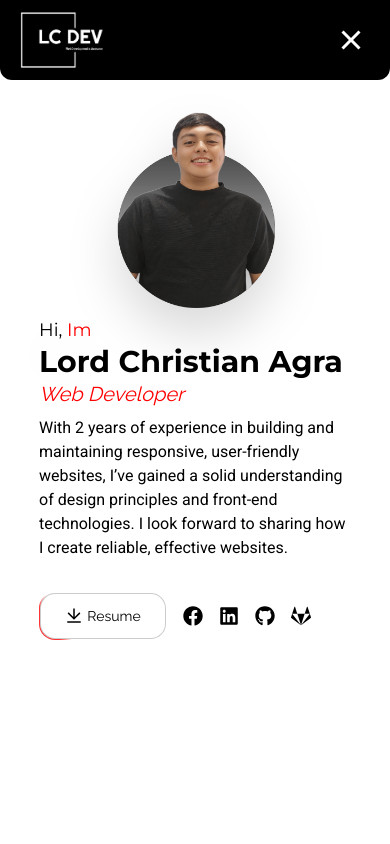
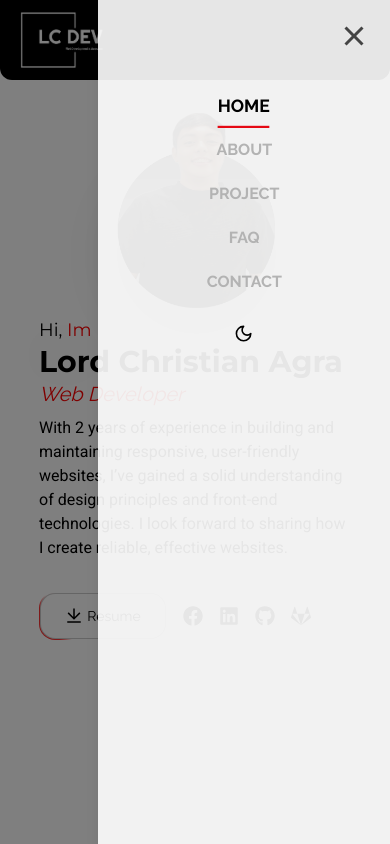
Before and after one commit to LC-Dev-23/lc-dev-portfolio, a Next.js app: page / in a window 390 px wide. Both pictures are taken after a click on the button 350 px from the left and 40 px from the top of the page. Shown: the top 844 px of the page. Built offline with nearby package versions, Linux system fonts and the light colour scheme.

Commit message:
feat: responsive sidebar on mobile view

```diff
--- a/components/Header/Navbar.tsx
+++ b/components/Header/Navbar.tsx
@@ -1,21 +1,22 @@
 "use client"
-import { useState } from 'react'
 import Link from 'next/link';
 import Image from 'next/image'
 import { ModeToggle } from '../ModeToggle'
-import { RiCloseLine, RiMenu2Line } from 'react-icons/ri';
 import { usePathname } from 'next/navigation';
 import { Button } from '../ui/button';
+import Sidebar from './Sidebar';
 
-interface Link {
+
+
+export interface NavLinkType {
     href: string;
     text: string;
-    className?: string; // Optional
+    className?: string;
 }
 
 const Navbar = () => {
 
-    const links: Link[] = [
+    const links: NavLinkType[] =  [
         { href: '/', text: 'HOME' },
         { href: '/about', text: 'ABOUT' },
         { href: '/project', text: 'PROJECT' },
@@ -24,12 +25,6 @@ const Navbar = () => {
     ];
 
     const pathname = usePathname();
-
-    const [isOpen, setIsOpen] = useState(false);
-
-    const toggleMenu = () => {
-        setIsOpen(!isOpen);
-    };
 
     return (
         <nav className="flex justify-between items-center min-h-20 text-sm">
@@ -44,19 +39,19 @@ const Navbar = () => {
                 />
             </Link>
             <ul className={`text-accentSoftGray font-semibold gap-10 items-center hidden lg:flex`}>
-                {links.map(({ href, text, className }: Link) => (
+                {links.map(({ href, text, className }) => (
                     <li key={href} className={`${pathname === href ? 'dark:text-primaryBlack text-primaryWhite font-bold scale-110 relative after:absolute after:block after:w-full after:h-0.5 after:bg-primaryRed after:bottom-[-.5rem] after:left-0 after:transition-transform after:duration-300 hover:after:transform hover:after:scale-x-100' : 'hover:text-accentBrightRed hover:scale-110'} ${className}`}>
                         <Link href={href} >
                             {text}
                         </Link>
                     </li>
                 ))}
-                <li><ModeToggle /></li>
+                <li><ModeToggle style={"dark:text-black text-white"} /></li>
             </ul>
             <Link className='hidden lg:block' href={"/contact"}>
                 <Button className={`font-semibold font-display rounded-none border-[3px] hover:border-accentRed hover:bg-inherit px-5 py-2 shadow-2xl border-primaryWhite dark:border-primaryBlack ${"/contact" === pathname ? "text-primaryWhite border-primaryRed dark:border-primaryRed" : "dark:text-accentSoftGray text-accentSoftGray hover:text-accentBrightRed dark:hover:text-accentBrightRed"}`}>CONTACT</Button>
             </Link>
-            <Button onClick={toggleMenu} variant="link" size={'icon'} className='h-10 w-10 lg:hidden dark:text-primaryBlack text-primaryWhite text-4xl bg-transparent'>{isOpen ? <RiCloseLine /> : <RiMenu2Line />}</Button>
+            <Sidebar navLinks={links} />
         </nav>
     )
 }
--- /dev/null
+++ b/components/Header/Sidebar.tsx
@@ -0,0 +1,45 @@
+import React, { useState } from 'react'
+import Link from 'next/link'
+import {
+    Sheet,
+    SheetContent,
+    SheetTrigger,
+} from "@/components/ui/sheet"
+import { Button } from '../ui/button'
+import { RiMenu2Line } from 'react-icons/ri'
+import { NavLinkType } from '../Header/Navbar'
+import { ModeToggle } from '../ModeToggle'
+import { usePathname } from 'next/navigation'
+
+interface SidebarProps {
+    navLinks: NavLinkType[];
+}
+const Sidebar = ({ navLinks }: SidebarProps) => {
+    const pathname = usePathname();
+
+    const [isOpen, setOpen] = useState<boolean>(false)
+
+    const handleClick = () => {
+        setOpen(!isOpen)
+    }
+
+    return (
+        <Sheet open={isOpen} onOpenChange={setOpen}>
+            <SheetTrigger asChild>
+                <Button variant="link" size={'icon'} className='h-10 w-10 lg:hidden dark:text-primaryBlack text-primaryWhite text-4xl bg-transparent'>{!isOpen && <RiMenu2Line />}</Button>
+            </SheetTrigger>
+            <SheetContent>
+                <nav>
+                    <ul className="flex flex-col items-center gap-5 justify-center min-h-[25rem] text-accentSoftGray font-semibold">
+                        {navLinks.map((link) => (
+                            <li className={`${pathname === link.href ? 'text-primaryBlack dark:text-primaryWhite font-bold scale-110 relative after:absolute after:block after:w-full after:h-0.5 after:bg-primaryRed after:bottom-[-.5rem] after:left-0 after:transition-transform after:duration-300 hover:after:transform hover:after:scale-x-100' : 'hover:text-accentBrightRed hover:scale-110'}`}><Link onClick={handleClick} href={link.href} >{link.text}</Link></li>
+                        ))}
+                        <li><ModeToggle style={"text-black dark:text-white"} /></li>
+                    </ul>
+                </nav>
+            </SheetContent>
+        </Sheet>
+    )
+}
+
+export default Sidebar
--- a/components/ModeToggle.tsx
+++ b/components/ModeToggle.tsx
@@ -5,9 +5,10 @@ import { useTheme } from "next-themes"
 
 import { useEffect, useState } from "react"
 import { LuMoon, LuSun } from "react-icons/lu"
-
-
-export function ModeToggle() {
+interface style {
+    style: string;
+}
+export function ModeToggle({ style }: style) {
 
     const links = [
         { href: '/', text: 'HOME' },
@@ -34,7 +35,7 @@ export function ModeToggle() {
 
 
     return (
-        <Button onClick={toggleDarkMode} className="dark:text-black text-white" variant="link" size="icon" aria-label="Click to change theme">
+        <Button onClick={toggleDarkMode} className={`${style}`} variant="link" size="icon" aria-label="Click to change theme">
             {theme === 'dark' ? <LuSun className="h-[1.2rem] w-[1.2rem]" /> : <LuMoon className="h-[1.2rem] w-[1.2rem]" />}
         </Button>
     )
--- /dev/null
+++ b/components/ui/sheet.tsx
@@ -0,0 +1,139 @@
+"use client"
+import * as React from "react"
+import * as SheetPrimitive from "@radix-ui/react-dialog"
+import { cva, type VariantProps } from "class-variance-authority"
+import { cn } from "@/lib/utils"
+import { RiCloseLine } from "react-icons/ri"
+import { Button } from "./button"
+
+const Sheet = SheetPrimitive.Root
+
+const SheetTrigger = SheetPrimitive.Trigger
+
+const SheetClose = SheetPrimitive.Close
+
+const SheetPortal = SheetPrimitive.Portal
+
+const SheetOverlay = React.forwardRef<
+  React.ElementRef<typeof SheetPrimitive.Overlay>,
+  React.ComponentPropsWithoutRef<typeof SheetPrimitive.Overlay>
+>(({ className, ...props }, ref) => (
+  <SheetPrimitive.Overlay
+    className={cn(
+      "fixed inset-0 z-50 bg-primaryBlack/50  data-[state=open]:animate-in data-[state=closed]:animate-out data-[state=closed]:fade-out-0 data-[state=open]:fade-in-0",
+      className
+    )}
+    {...props}
+    ref={ref}
+  />
+))
+SheetOverlay.displayName = SheetPrimitive.Overlay.displayName
+
+const sheetVariants = cva(
+  "fixed z-50 gap-4 dark:bg-primaryBlack/90 bg-primaryWhite/90 p-6 shadow-lg transition ease-in-out data-[state=open]:animate-in data-[state=closed]:animate-out data-[state=closed]:duration-300 data-[state=open]:duration-500",
+  {
+    variants: {
+      side: {
+        top: "inset-x-0 top-0 border-b data-[state=closed]:slide-out-to-top data-[state=open]:slide-in-from-top",
+        bottom:
+          "inset-x-0 bottom-0 border-t data-[state=closed]:slide-out-to-bottom data-[state=open]:slide-in-from-bottom",
+        left: "inset-y-0 left-0 h-full w-3/4 border-r data-[state=closed]:slide-out-to-left data-[state=open]:slide-in-from-left sm:max-w-sm",
+        right:
+          "inset-y-0 right-0 h-full w-3/4   data-[state=closed]:slide-out-to-right data-[state=open]:slide-in-from-right sm:max-w-sm",
+      },
+    },
+    defaultVariants: {
+      side: "right",
+    },
+  }
+)
+
+interface SheetContentProps
+  extends React.ComponentPropsWithoutRef<typeof SheetPrimitive.Content>,
+  VariantProps<typeof sheetVariants> { }
+
+const SheetContent = React.forwardRef<
+  React.ElementRef<typeof SheetPrimitive.Content>,
+  SheetContentProps
+>(({ side = "right", className, children, ...props }, ref) => (
+  <SheetPortal>
+    <SheetOverlay />
+    <SheetPrimitive.Content
+      ref={ref}
+      className={cn(sheetVariants({ side }), className)}
+      {...props}
+    >
+      {children}
+      <SheetPrimitive.Close className="absolute right-4 top-4 rounded-sm opacity-70 ring-offset-background transition-opacity hover:opacity-100 focus:outline-none focus:ring-2 focus:ring-ring focus:ring-offset-2 disabled:pointer-events-none data-[state=open]:bg-secondary">
+        <Button variant="link" size={'icon'} className='h-10 w-10 text-primaryBlack dark:text-primaryWhite text-4xl bg-transparent'><RiCloseLine /></Button>
+        <span className="sr-only">Close</span>
+      </SheetPrimitive.Close>
+    </SheetPrimitive.Content>
+  </SheetPortal>
+))
+SheetContent.displayName = SheetPrimitive.Content.displayName
+
+const SheetHeader = ({
+  className,
+  ...props
+}: React.HTMLAttributes<HTMLDivElement>) => (
+  <div
+    className={cn(
+      "flex flex-col space-y-2 text-center sm:text-left",
+      className
+    )}
+    {...props}
+  />
+)
+SheetHeader.displayName = "SheetHeader"
+
+const SheetFooter = ({
+  className,
+  ...props
+}: React.HTMLAttributes<HTMLDivElement>) => (
+  <div
+    className={cn(
+      "flex flex-col-reverse sm:flex-row sm:justify-end sm:space-x-2",
+      className
+    )}
+    {...props}
+  />
+)
+SheetFooter.displayName = "SheetFooter"
+
+const SheetTitle = React.forwardRef<
+  React.ElementRef<typeof SheetPrimitive.Title>,
+  React.ComponentPropsWithoutRef<typeof SheetPrimitive.Title>
+>(({ className, ...props }, ref) => (
+  <SheetPrimitive.Title
+    ref={ref}
+    className={cn("text-lg font-semibold text-foreground", className)}
+    {...props}
+  />
+))
+SheetTitle.displayName = SheetPrimitive.Title.displayName
+
+const SheetDescription = React.forwardRef<
+  React.ElementRef<typeof SheetPrimitive.Description>,
+  React.ComponentPropsWithoutRef<typeof SheetPrimitive.Description>
+>(({ className, ...props }, ref) => (
+  <SheetPrimitive.Description
+    ref={ref}
+    className={cn("text-sm text-muted-foreground", className)}
+    {...props}
+  />
+))
+SheetDescription.displayName = SheetPrimitive.Description.displayName
+
+export {
+  Sheet,
+  SheetPortal,
+  SheetOverlay,
+  SheetTrigger,
+  SheetClose,
+  SheetContent,
+  SheetHeader,
+  SheetFooter,
+  SheetTitle,
+  SheetDescription,
+}
--- a/package.json
+++ b/package.json
@@ -10,6 +10,7 @@
   },
   "dependencies": {
     "@radix-ui/react-accordion": "^1.2.0",
+    "@radix-ui/react-dialog": "^1.1.1",
     "@radix-ui/react-slot": "^1.1.0",
     "@radix-ui/react-tooltip": "^1.1.2",
     "class-variance-authority": "^0.7.0",
```
Also changed, not shown: 1 other file (tests, documents, lock files or other folders).
